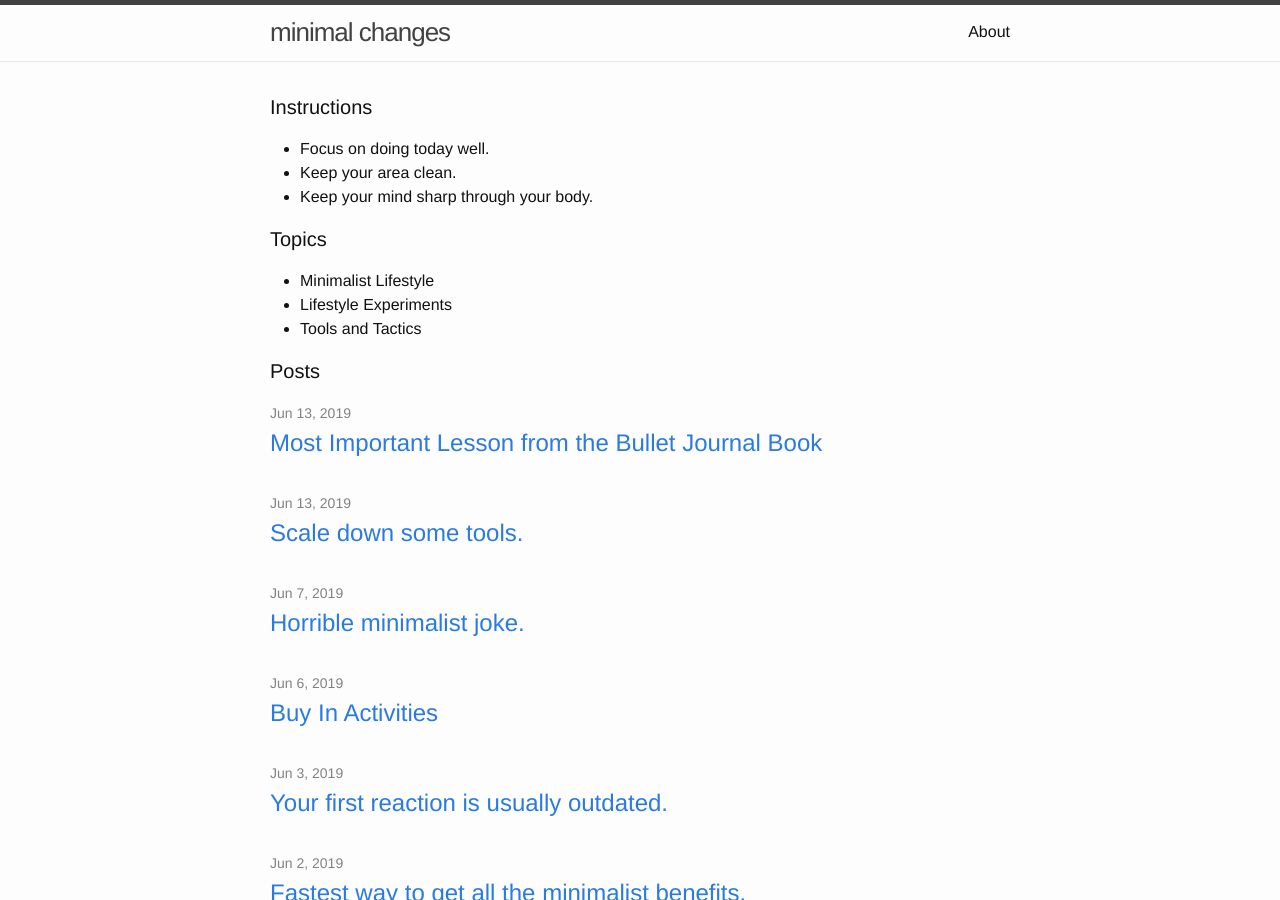
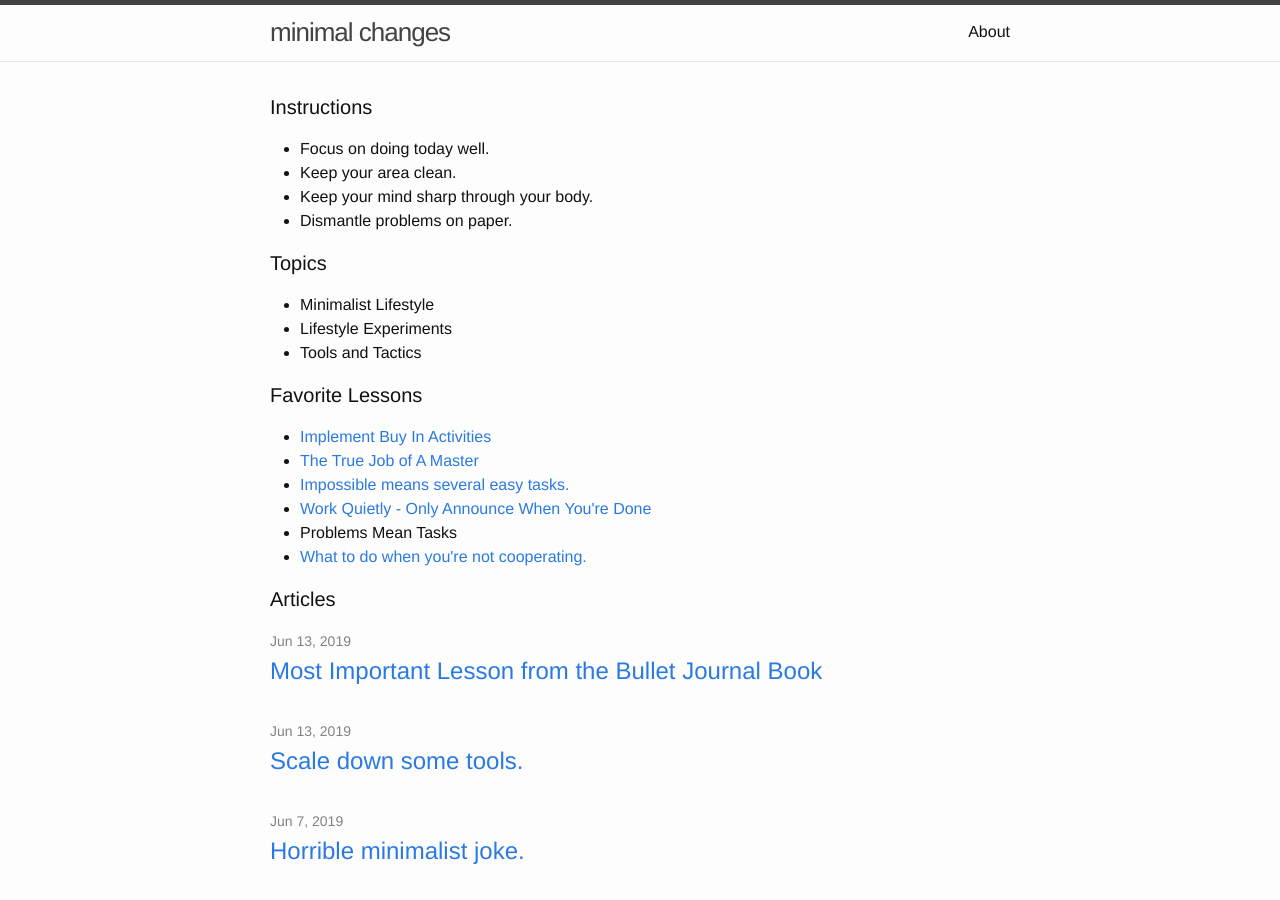
Before and after one commit to kevinolega/minimalchanges, a Jekyll site: the page built from index.md, in a window 1280 px wide and 900 px high. Built offline with Jekyll 4.4.1, drawn with Linux system fonts in a browser that asks for light colours; nearby versions of some CDN libraries; library files that are not in the unit come from our copies.

Commit message:
Update home.html

```diff
--- a/_layouts/home.html
+++ b/_layouts/home.html
@@ -9,6 +9,7 @@ layout: default
     <li>Focus on doing today well.</li>
     <li>Keep your area clean.</li>
     <li>Keep your mind sharp through your body.</li>
+    <li>Dismantle problems on paper.</li>
   </ul>
   <h1 class="page-heading">Topics</h1>
   <p></p>
@@ -17,7 +18,17 @@ layout: default
     <li>Lifestyle Experiments</li>
     <li>Tools and Tactics</li>
   </ul>
-  <h1 class="page-heading">Posts</h1>
+   <h1 class="page-heading">Favorite Lessons</h1>
+  <p></p>
+  <ul>
+    <li><a href="https://minimalchanges.com/buy-in/">Implement Buy In Activities</a></li>
+    <li><a href="https://minimalchanges.com/master-job/">The True Job of A Master</a></li>
+    <li><a href="https://minimalchanges.com/impossible-easy/">Impossible means several easy tasks.</li>
+    <li><a href="https://minimalchanges.com/work-quietly/">Work Quietly - Only Announce When You're Done</a></li>
+    <li>Problems Mean Tasks</li>
+    <li><a href="https://minimalchanges.com/resistance/">What to do when you're not cooperating.</a></li>
+  </ul>
+  <h1 class="page-heading">Articles</h1>
 
   {{ content }}
 
```
